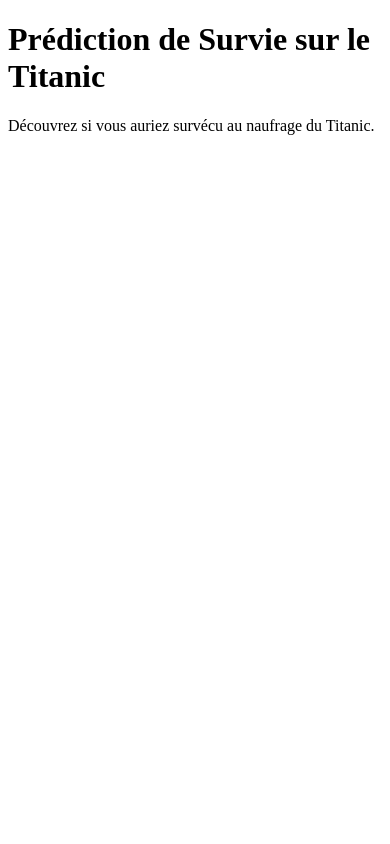
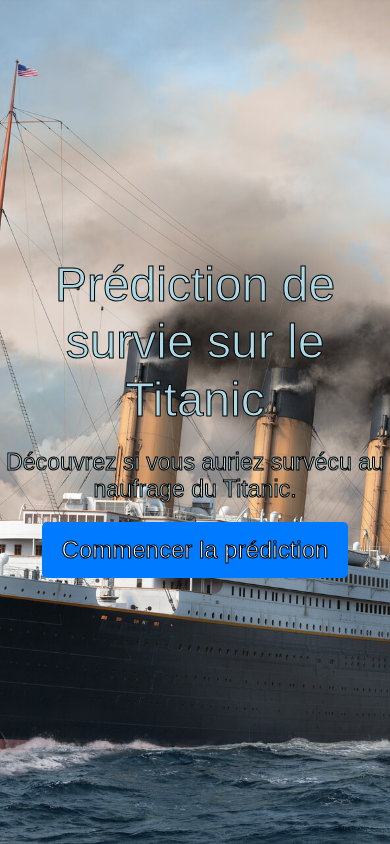
Before and after one commit to Fleshlesscultist/flask_Initiation, a Flask app: page / in a window 390 px wide. Run offline with Flask 3, Linux system fonts and the light colour scheme; parts of the project's set-up code (start-up, migrations or seed data) failed here and were passed over.

Commit message:
Ready to use

```diff
--- a/app.py
+++ b/app.py
@@ -1,5 +1,9 @@
 # import libraries
 from flask import Flask, render_template, request
+import pandas as pd
+
+# import model
+from models.classifier import model
 
 # instanciation of app Flask
 app = Flask(__name__)
@@ -12,15 +16,24 @@
 # Route form
 @app.route('/form', methods=["POST", "GET"])
 def form():
-    data = 242
     if request.method == 'POST':
         age = request.form['age']
-        sex = request.form['sex']
-        pclass = request.form['class']
-        print(age, sex, pclass)
+        if age.isnumeric():
+            age = int(age)
+        else:
+            return render_template('form.html', title="resultat")
+        sex = int(request.form['sex'])
+        pclass = int(request.form['class'])
+        data = {'age':age,
+                'sex':sex,
+                'pclass':pclass}
+        df = pd.DataFrame(data, index=[0])
+        resultat = model.survie(df)
+        print(resultat)
 
-    result = data
-    return render_template('form.html', result=result, title="resultat")
+        return render_template('form.html', result=resultat, title="resultat")
+    else:
+        return render_template('form.html', title="resultat")
 
 # variables environment
 if __name__ == '__main__':
--- a/static/main.css
+++ b/static/main.css
@@ -0,0 +1,49 @@
+body {
+    font-family: Arial, sans-serif;
+    margin: 0;
+    padding: 0;
+    background-color: #f4f4f4;
+}
+
+.banner {
+    background-image: url('./vasilije-ristovic-titanic-full-steam-web.jpg'); /* Ajoutez l'image de fond que vous souhaitez */
+    background-size: cover;
+    background-position: center;
+    height: 100vh;
+    display: flex;
+    flex-direction: column;
+    justify-content: center;
+    align-items: center;
+    color:lightblue;
+    text-align: center;
+    -webkit-text-stroke: 1px black;
+}
+
+.banner a {
+    -webkit-text-stroke: none;
+}
+
+h1 {
+    font-size: 3rem;
+    margin-bottom: 20px;
+}
+
+p {
+    font-size: 1.5rem;
+    margin-bottom: 30px;
+}
+
+.cta-button {
+    padding: 10px 20px;
+    background-color: #007BFF;
+    color: #fff;
+    text-decoration: none;
+    font-size: 1.5rem;
+    border-radius: 5px;
+    transition: background-color 0.3s;
+    margin: 10px;
+}
+
+.cta-button:hover {
+    background-color: white;
+}
--- a/templates/index.html
+++ b/templates/index.html
@@ -1,7 +1,8 @@
 {% extends "layout.html" %}
 {% block content %}
     <div class="banner">
-        <h1>Prédiction de Survie sur le Titanic</h1>
-        <p>Découvrez si vous auriez survécu au naufrage du Titanic.</p>
+        <h1>Prédiction de survie sur le Titanic</h1>
+        <h3>Découvrez si vous auriez survécu au naufrage du Titanic.</h3>
+        <a href="form" class="cta-button">Commencer la prédiction</a>
     </div>
 {% endblock %}
--- a/templates/layout.html
+++ b/templates/layout.html
@@ -8,6 +8,8 @@
     {% else %}
         <title>Titanic - Result</title>
     {% endif %}
+    <link rel="stylesheet" href="https://cdn.jsdelivr.net/npm/bootstrap@5.0.0/dist/css/bootstrap.min.css">
+    <link rel="stylesheet" type="text/css" href="{{ url_for('static', filename='main.css') }}">
 </head>
 <body>
     {% block content %}{% endblock %}
```
Also changed, not shown: models/classifier.py (added, +11 -0 lines), templates/form.html (+26 -11 lines), static/vasilije-ristovic-titanic-full-steam-web.jpg (added), 2 other files.
